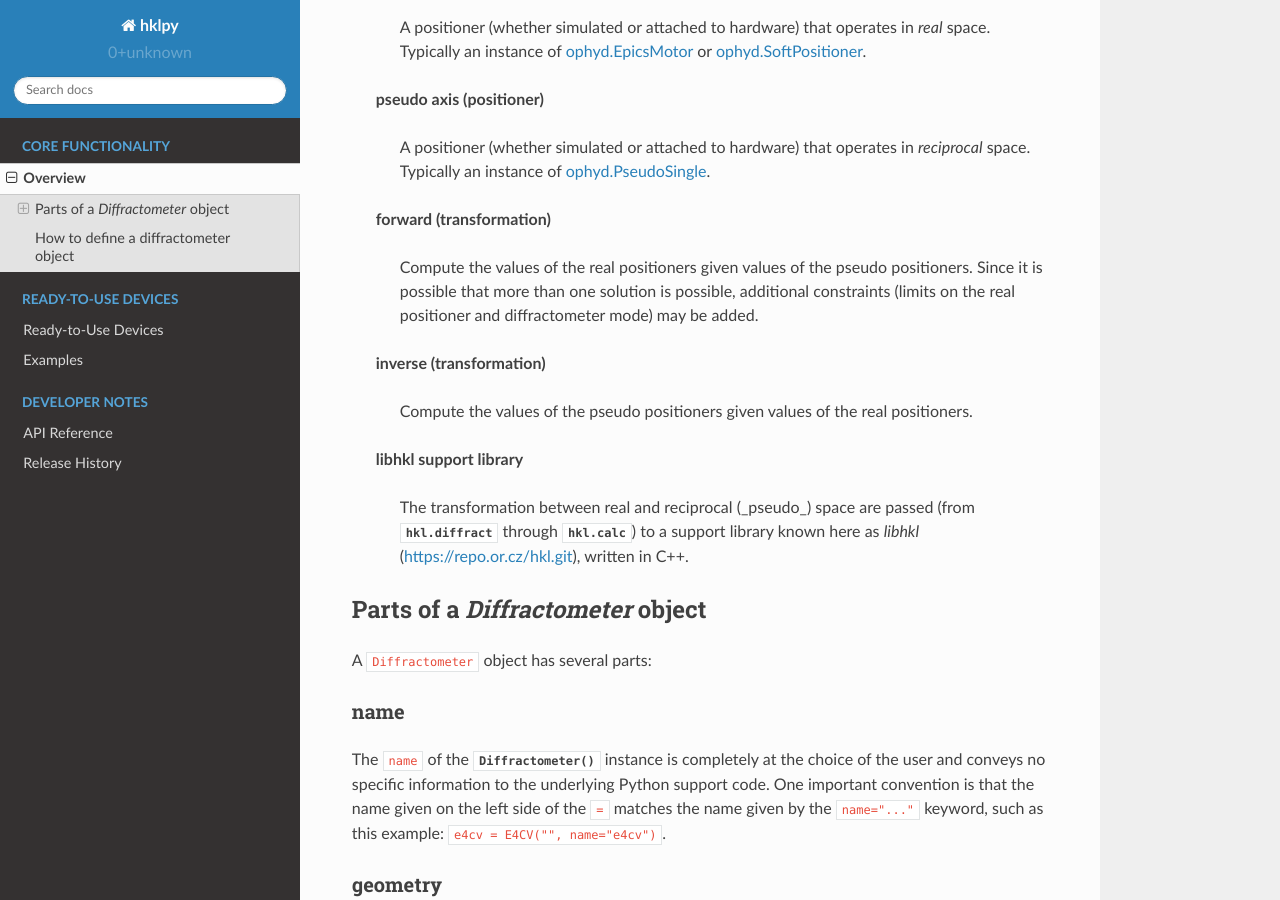
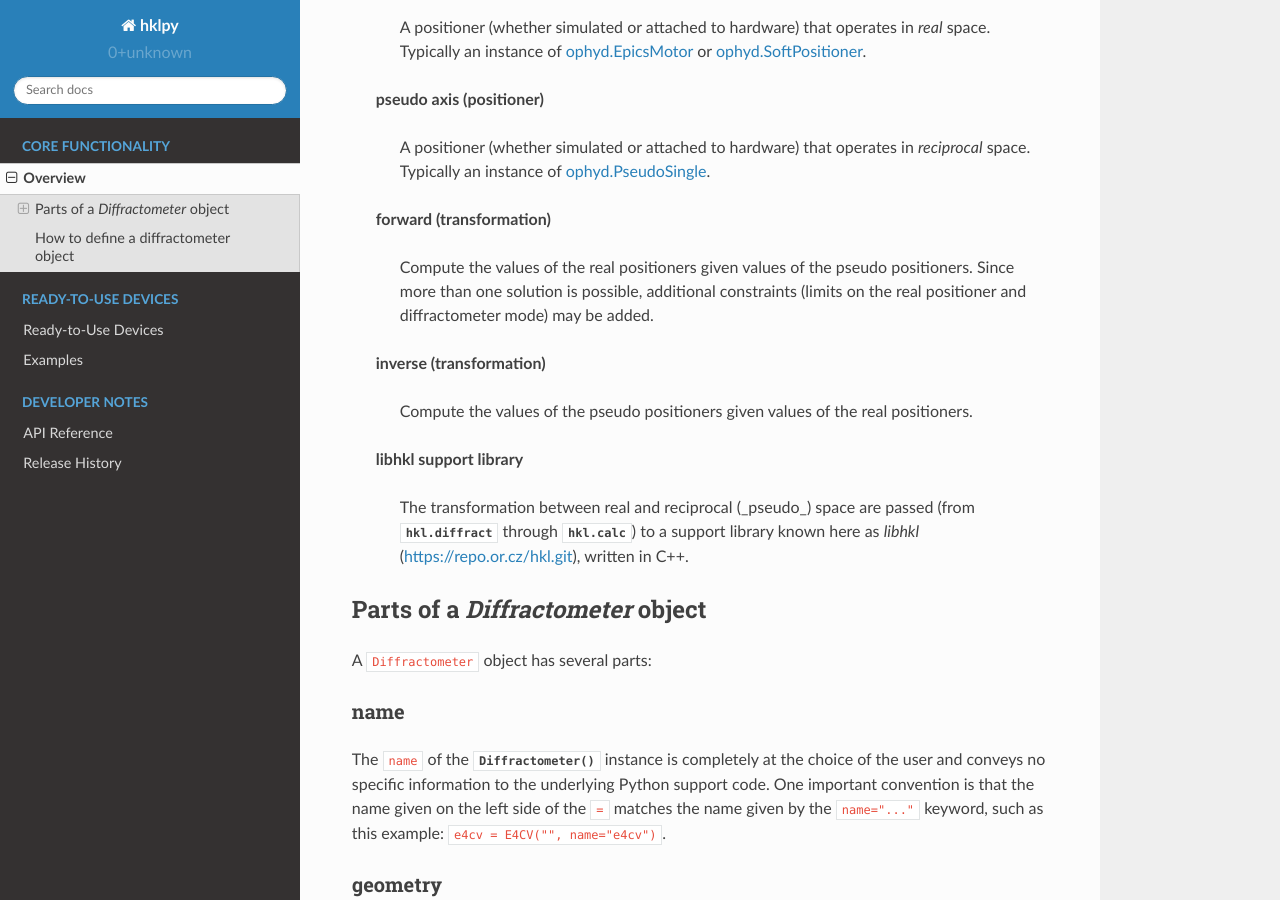
Before and after one commit to bluesky/hklpy, a Sphinx documentation site: the page built from docs/source/overview.rst, in a window 1280 px wide and 900 px high, scrolled down 338 px. Built offline with Sphinx 7.4.7 and the Read the Docs theme 2.0.0, drawn with Linux system fonts in a browser that asks for light colours.

Commit message:
MNT #121 per review

```diff
--- a/docs/source/overview.rst
+++ b/docs/source/overview.rst
@@ -30,9 +30,9 @@ are:
   **forward (transformation)**
 
     Compute the values of the real positioners given values of the pseudo
-    positioners.  Since it is possible that more than one solution is possible,
-    additional constraints (limits on the real positioner and diffractometer
-    mode) may be added.
+    positioners.  Since more than one solution is possible, additional
+    constraints (limits on the real positioner and diffractometer mode) may be
+    added.
 
   **inverse (transformation)**
 
--- a/docs/source/ready_to_use.rst
+++ b/docs/source/ready_to_use.rst
@@ -8,7 +8,7 @@ SimulatedE4CV
 -------------
 
 .. code-block:: python
-   :caption: Create a simulated 4-circle diffractometer.
+   :caption: Create a simulated 4-circle Eulerian diffractometer.
 
     import gi
     gi.require_version("Hkl", "5.0")
@@ -25,6 +25,7 @@ SimulatedE6C
 ------------
 
 .. code-block:: python
+   :caption: Create a simulated 6-circle Eulerian diffractometer.
 
     import gi
     gi.require_version("Hkl", "5.0")
@@ -41,6 +42,7 @@ SimulatedK4CV
 -------------
 
 .. code-block:: python
+   :caption: Create a simulated 4-circle Kappa diffractometer.
 
     import gi
     gi.require_version("Hkl", "5.0")
@@ -57,6 +59,7 @@ SimulatedK6C
 ------------
 
 .. code-block:: python
+   :caption: Create a simulated 6-circle Kappa diffractometer.
 
     import gi
     gi.require_version("Hkl", "5.0")
```
Also changed, not shown: docs/source/diffract.rst (+25 -10 lines).
